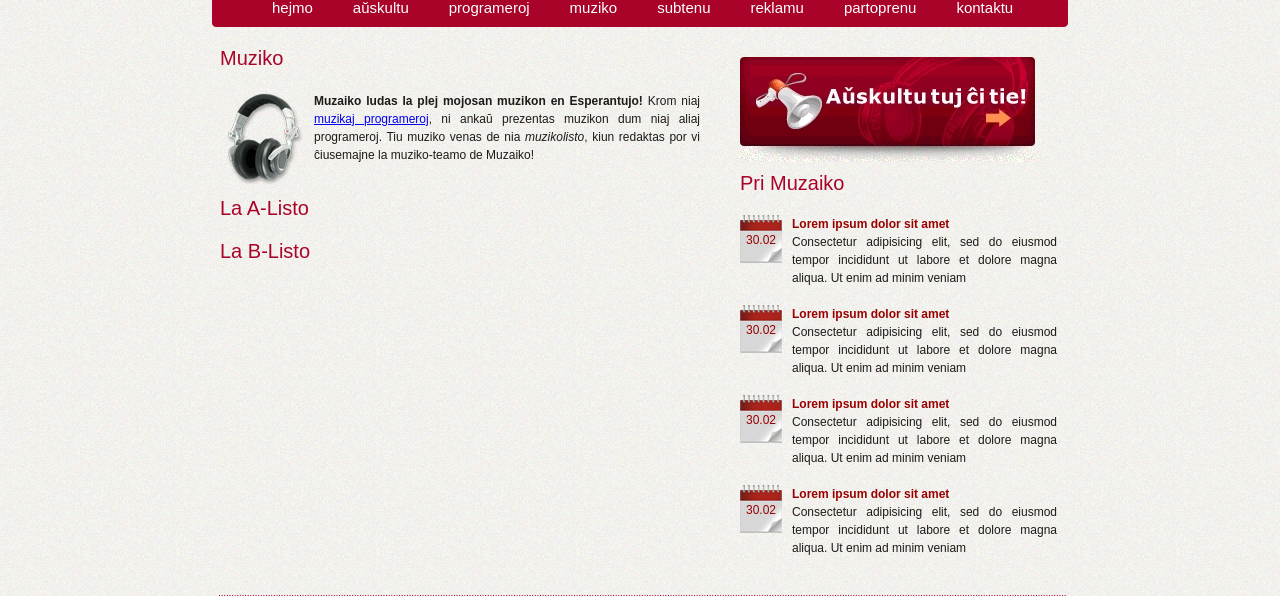
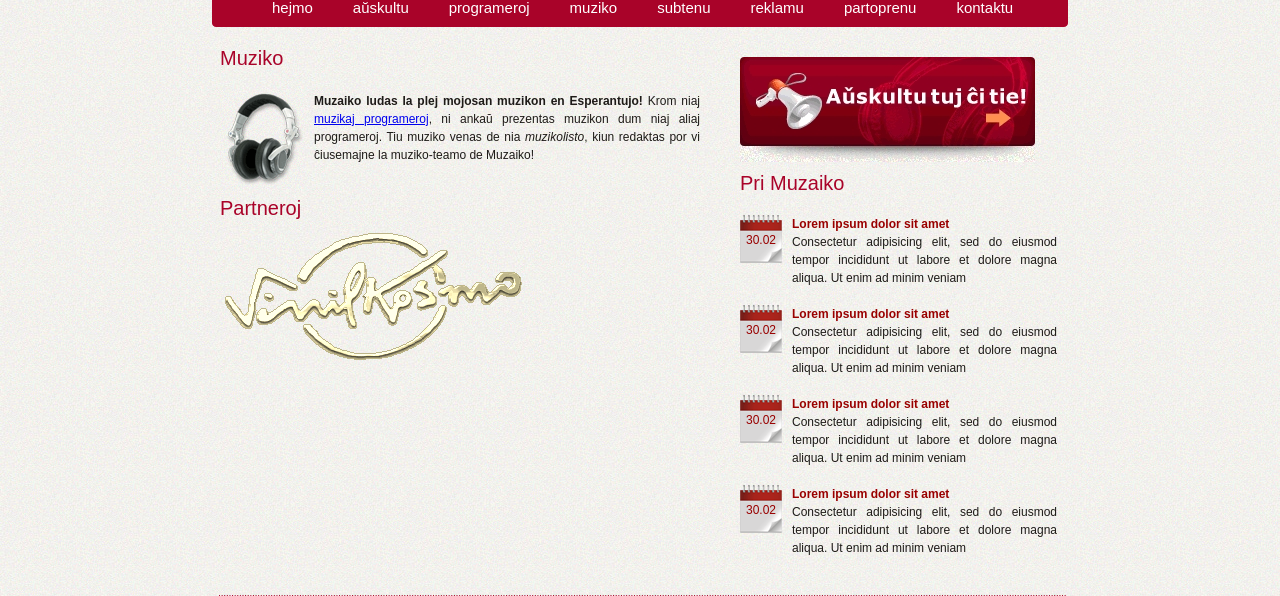
Before and after one commit to bpeel/Muzaiko, a PHP site: page /muziko in a window 1280 px wide. Shown: the part 175-771 px from the top of the page. Run offline with PHP 8.4, Linux system fonts and the light colour scheme.

Commit message:
-anstatauxigis listo A+B per "Partneroj" kaj aldonis logotipo de vinilkosmo kun ligilo

```diff
--- a/muziko.php
+++ b/muziko.php
@@ -6,19 +6,23 @@ page_header('Muziko');
 <img src="images/earphones.gif" alt="" title="" class="left_img" />
 <b>Muzaiko ludas la plej mojosan muzikon en Esperantujo!</b> Krom niaj <a href="/programeroj">muzikaj programeroj</a>, ni ankaŭ prezentas muzikon dum niaj aliaj programeroj. Tiu muziko venas de nia <i>muzikolisto</i>, kiun redaktas por vi ĉiusemajne la muziko-teamo de Muzaiko!
 </p>
-<div class="title">La A-Listo</div>
-<?php
-# this doesn't work because the admin files have been removed
-#	$playlist = (read_playlist('default_a'));
-#	foreach ($playlist as $item)
-#		print '<b>'.$item['artist'].'</b>&nbsp; - '.$item['title'].'<br />';
-?>
-<div class="title">La B-Listo</div>
-<?php
-#	$playlist = (read_playlist('default_b'));
-#	foreach ($playlist as $item)
-#		print '<b>'.$item['artist'].'</b>&nbsp; - '.$item['title'].'<br />';
-?>
+<div class="title">Partneroj</div>
+<a target="_blank" href="http://vinilkosmo.com"><img src="images/vinilkosmo.gif"></a>
+
+
+<!-- // <?php
+// this doesn't work because the admin files have been removed
+//	$playlist = (read_playlist('default_a'));
+//	foreach ($playlist as $item)
+//		print '<b>'.$item['artist'].'</b>&nbsp; - '.$item['title'].'<br />';
+//?>
+//<div class="title">La B-Listo</div>
+//<?php
+//	$playlist = (read_playlist('default_b'));
+//	foreach ($playlist as $item)
+//		print '<b>'.$item['artist'].'</b>&nbsp; - '.$item['title'].'<br />';
+//?> -->
+
 <?php
 right();
 right_contents();
```
Also changed, not shown: images/vinilkosmo.gif (added).
